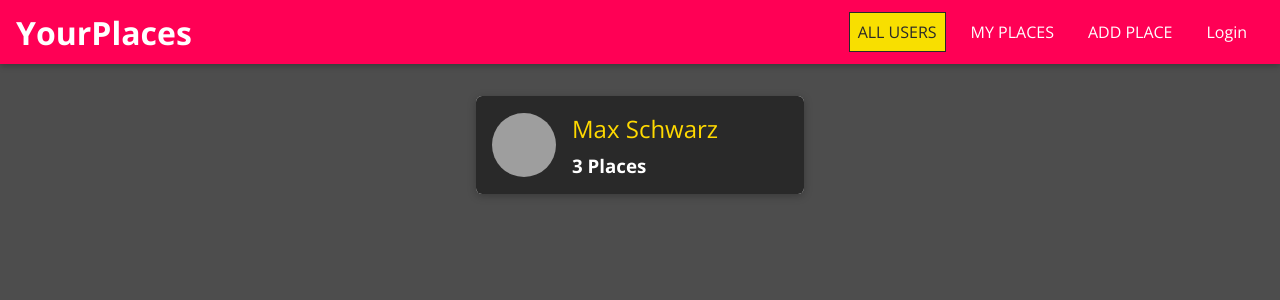
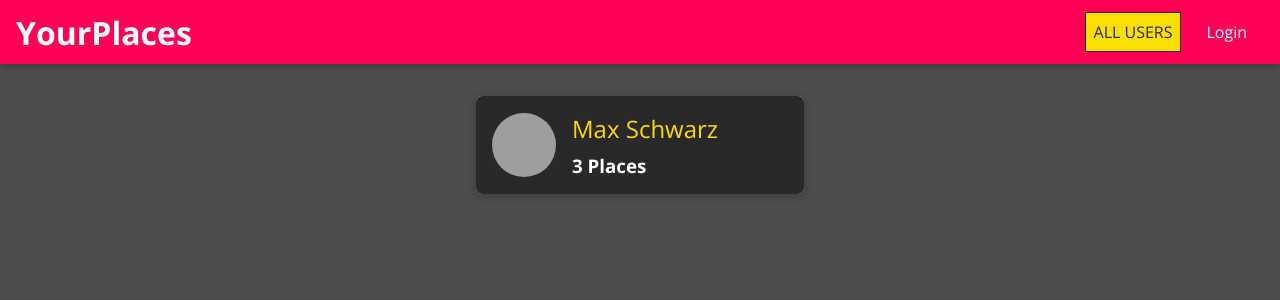
Before and after one commit to JasmineKhalimova/Travel-app, a React (Create React App) app in the folder frontend/: page / in a window 1280 px wide. Shown: the top 300 px of the page. Built offline with nearby package versions, Linux system fonts and the light colour scheme; grey boxes are pictures that could not be loaded.

Commit message:
finished authentication

```diff
--- a/frontend/src/App.js
+++ b/frontend/src/App.js
@@ -1,4 +1,4 @@
-import React from 'react';
+import React, {useState, useCallback} from 'react';
 import{BrowserRouter as Router, Route, Redirect, Switch} from 'react-router-dom';
 import Users from './user/pages/Users';
 import NewPlace from './places/pages/NewPlace';
@@ -7,13 +7,24 @@
 import UpdatePlace from './places/pages/UpdatePlace';
 import Auth from './user/pages/Auth';
 import './css/main.css';
+import { AuthContext } from './shared/context/auth-context';
 
 
 function App() {
-  return (
-    <Router>
-      <Nav />
-      <main>
+  const [isLoggedIn, setLoggedIn] = useState(false);
+
+  const login = useCallback(() => {
+    setLoggedIn(true)
+  }, []);
+
+  const logout = useCallback(() => {
+    setLoggedIn(false);
+  }, []);
+
+  let routes;
+
+  if (isLoggedIn) {
+    routes = (
       <Switch>
         <Route path="/" exact>
           <Users />
@@ -27,13 +38,35 @@
         <Route path="/places/:placeId">
           <UpdatePlace />
         </Route>
+        <Redirect to="/" />
+      </Switch>
+    );
+  } else {
+    routes = (
+      <Switch>
+        <Route path="/" exact>
+          <Users />
+        </Route>
+        <Route path="/:userId/places" exact>
+          <UserPlaces />
+        </Route>
         <Route path="/auth">
           <Auth />
         </Route>
-          <Redirect to="/" />
+        <Redirect to="/auth" />
       </Switch>
-      </main>
+    );
+  }
+
+  return (
+    <AuthContext.Provider
+      value={{ isLoggedIn: isLoggedIn, login: login, logout: logout }}
+    >
+      <Router>
+        <Nav />
+        <main> {routes}</main>
       </Router>
+    </AuthContext.Provider>
   );
 };
 
--- a/frontend/src/places/components/PlaceItem.js
+++ b/frontend/src/places/components/PlaceItem.js
@@ -1,11 +1,16 @@
-import React, {useState} from 'react';
+import React, {useContext, useState} from 'react';
 import Card from '../../shared/components/UIElements/Card';
 import Button from '../../shared/components/UIElements/Button';
 import Modal from '../../shared/components/UIElements/Modal';
 import Map from '../../shared/components/UIElements/Map';
+import { AuthContext } from '../../shared/context/auth-context';
 
 const PlaceItem = props => {
+
+  const auth = useContext(AuthContext);
+
   const [showMap, setShowMap] = useState(false);
+
   const [showConfirmModal, setShowConfirmModal] = useState(false);
 
   const openMapHandler = () => setShowMap(true);
@@ -74,10 +79,14 @@
             <Button inverse onClick={openMapHandler}>
               VIEW ON MAP
             </Button>
+            {auth.isLoggedIn && (
             <Button to={`/places/${props.id}`}>EDIT</Button>
+            )}
+            {auth.isLoggedIn && (
             <Button danger onClick={showDeleteWarningHandler}>
               DELETE
             </Button>
+            )}
           </div>
         </Card>
       </li>
--- a/frontend/src/shared/components/Nav/NavLinks.js
+++ b/frontend/src/shared/components/Nav/NavLinks.js
@@ -1,20 +1,34 @@
-import React from "react";
+import React, { useContext } from "react";
 import { NavLink } from "react-router-dom";
+import { AuthContext } from "../../context/auth-context";
 
 const NavLinks = props => {
+  const auth = useContext(AuthContext);
+
     return <ul className="nav-links">
     <li>
       <NavLink to="/" exact>ALL USERS</NavLink>
     </li>
+    {auth.isLoggedIn && (
       <li>
         <NavLink to="/u1/places">MY PLACES</NavLink>
       </li>
+    )}
+    {auth.isLoggedIn && (
       <li>
         <NavLink to="/places/new">ADD PLACE</NavLink>
       </li>
+    )}
+    {!auth.isLoggedIn && (
       <li>
         <NavLink to="/auth">Login</NavLink>
       </li>
+    )}
+    {auth.isLoggedIn && (
+      <li>
+        <button onClick={auth.logout}>Logout</button>
+      </li>
+    )}
   </ul>
 };
 
--- /dev/null
+++ b/frontend/src/shared/context/auth-context.js
@@ -0,0 +1,7 @@
+import { createContext } from "react";
+
+export const AuthContext = createContext({
+    isLoggedIn: false,
+    login: () => {},
+    logout: () => {}
+});
--- a/frontend/src/user/pages/Auth.js
+++ b/frontend/src/user/pages/Auth.js
@@ -1,14 +1,17 @@
-import React, { useState } from 'react';
+import React, { useState, useCallback, useContext } from 'react';
 import Card from '../../shared/components/UIElements/Card';
 import Input from '../../shared/components/UIElements/Input';
 import Button from '../../shared/components/UIElements/Button';
 import {VALIDATOR_EMAIL,VALIDATOR_MINLENGTH, VALIDATOR_REQUIRE} from '../../shared/components/util/validators';
 import { useForm } from '../../shared/hooks/form-hook';
+import { AuthContext } from '../../shared/context/auth-context';
 
 const Auth = () => {
-    const [isLoginMode, setIsLoginMode] = useState(true);
+  const auth = useContext(AuthContext);
 
-    const [formState, inputHandler, setFormData] = useForm(
+  const [isLoginMode, setIsLoginMode] = useState(true);
+
+  const [formState, inputHandler, setFormData] = useForm(
       {
         email: {
           value: '',
@@ -49,6 +52,7 @@
     const authSubmitHandler = event => {
       event.preventDefault();
       console.log(formState.inputs);
+      auth.login();
     };
 
     return (
```
Lines whose indentation alone changed are shown as unchanged.
